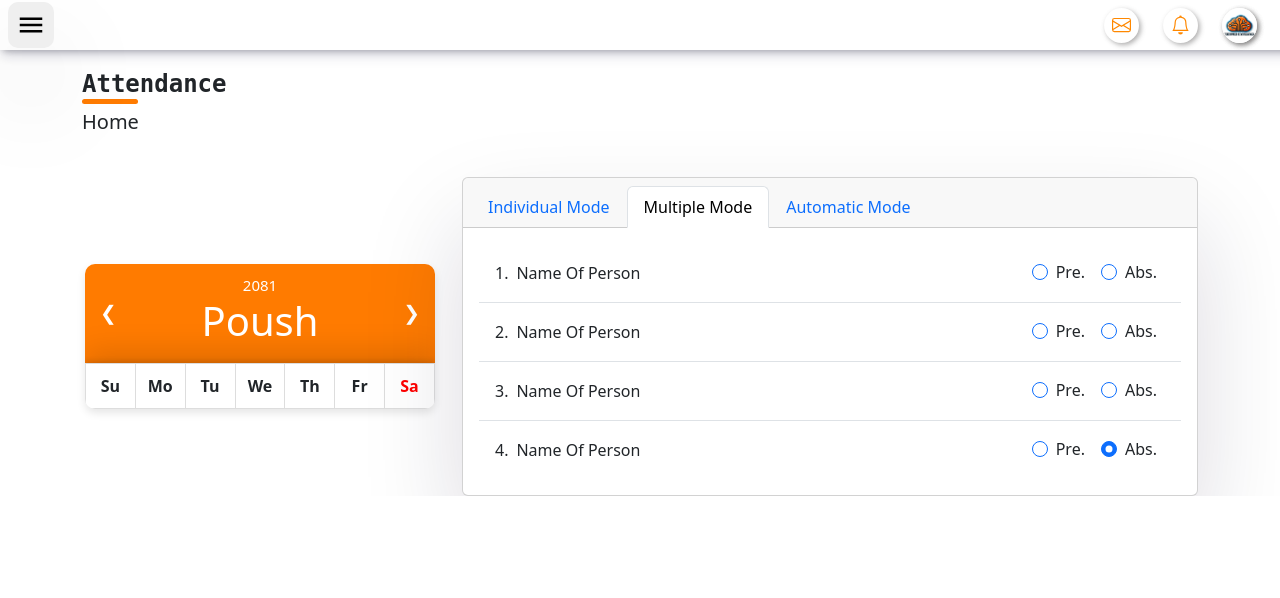
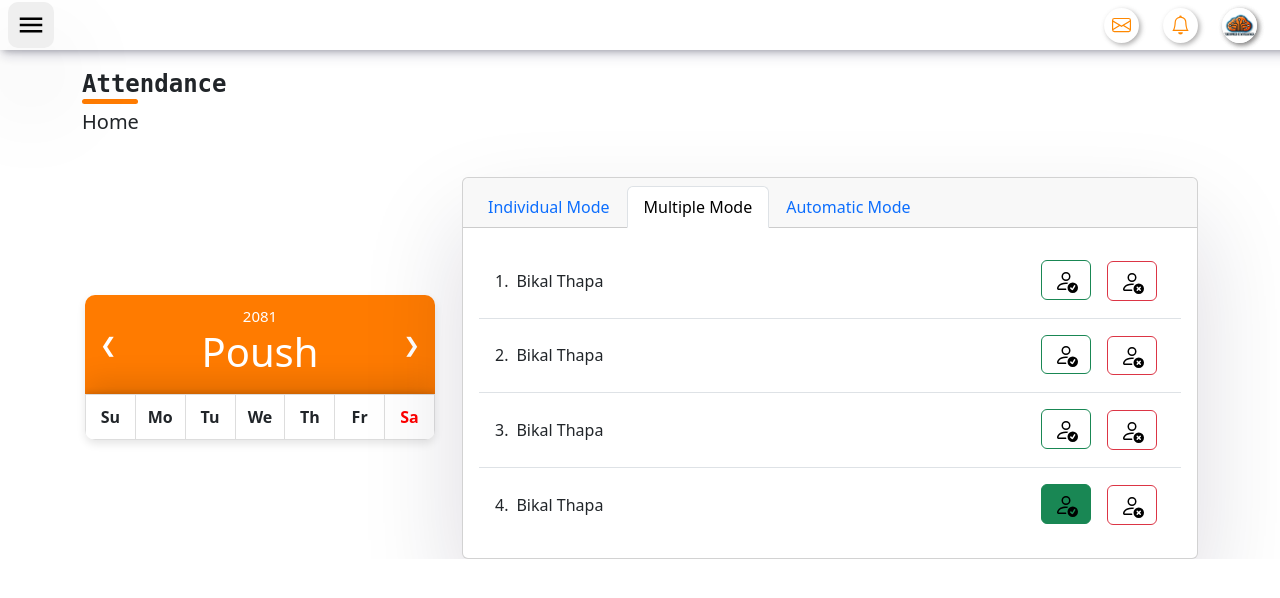
Before and after one commit to bikalthapa/Barsa, a PHP site: page /Tab/attandance.html in a window 1280 px wide. Shown: the top 598 px of the page. Run offline with PHP 8.4, Linux system fonts and the light colour scheme; lists and menus that the app fills with data are empty; some web fonts are replaced.

Commit message:
Attendance Design Changed

```diff
--- a/Backend/index.php
+++ b/Backend/index.php
@@ -9,7 +9,6 @@
     http://localhost/?typ=auth&act=create&c_email=<your_email@example.com>&c_password=<your_password>&c_name=<your_name>
     http://localhost/?typ=auth&act=check&c_email=<engineeringssbss@gmail.com>&c_password=<your_password>
 */
-
 header('Content-Type: application/json');
 header("Access-Control-Allow-Origin: *");
 include_once 'database.php';
@@ -58,7 +57,7 @@ if($typ=="auth"){
         $password = get_param("c_password");
         $result = $auth->createCredintial(["c_name"=>$username, "c_email"=>$email, "c_password"=>$password]);
         if($result!=false){
-            show_response(true,["c_apikey"=>$result]);
+            show_response(true,$result);
         }else{
             show_response(false,[],$no_change);
         }
--- a/Frontend/Tab/attandance.html
+++ b/Frontend/Tab/attandance.html
@@ -12,6 +12,15 @@
 </head>
 
 <body>
+  <div class="spinner-overlay d-none" id="loadingSpinner">
+    <div class="spinner">
+      <div class="spinner-border text-light" role="status">
+        <span class="visually-hidden">Loading...</span>
+      </div>
+      <b id="loadingText">Loading...</b>
+    </div>
+  </div>
+
   <!-- This is sidebar offcanvas -->
   <div class="offcanvas offcanvas-start" data-bs-scroll="true" tabindex="-1" id="offcanvasWithBothOptions"
     aria-labelledby="offcanvasWithBothOptionsLabel">
@@ -166,6 +175,7 @@
 
 
         </div>
+
         <div class="col-md-8 g-4">
           <!-- This is attendance cards  -->
           <div class="card text-center shadow4">
@@ -230,94 +240,62 @@
                 <ul class="list-group list-group-flush list-group-numbered text-start">
                   <li class="list-group-item hstack">
                     <div class="p-2">
-                      Name Of Person
+                      Bikal Thapa
                     </div>
                     <div class="ms-auto p-2">
                       <div class="form-check">
-                        <input class="form-check-input border-primary" type="radio" name="attendStatus" id="present1"
-                          value="option1" checked>
-                        <label class="form-check-label" for="present1">
-                          Pre.
-                        </label>
+                        <input type="radio" name="attendStatus" class="btn-check" id="btn-check-p" checked autocomplete="off">
+                        <label class="btn btn-outline-success" for="btn-check-p"><img src="../Icons/present.svg"/></label>
                       </div>
                     </div>
                     <div class="p-2">
-                      <div class="form-check">
-                        <input class="form-check-input border-primary" type="radio" name="attendStatus" id="absent1"
-                          value="option1" checked>
-                        <label class="form-check-label" for="absent1">
-                          Abs.
-                        </label>
-                      </div>
+                      <input type="radio" name="attendStatus" class="btn-check" id="btn-check-a" autocomplete="off">
+                      <label class="btn btn-outline-danger" for="btn-check-a"><img src="../Icons/absent.svg"/></label>
                     </div>
                   </li>
                   <li class="list-group-item hstack">
                     <div class="p-2">
-                      Name Of Person
+                      Bikal Thapa
                     </div>
                     <div class="ms-auto p-2">
                       <div class="form-check">
-                        <input class="form-check-input border-primary" type="radio" name="attendStatus" id="present1"
-                          value="option1" checked>
-                        <label class="form-check-label" for="present1">
-                          Pre.
-                        </label>
+                        <input type="radio" name="attendStatus" class="btn-check" id="btn-check-p" checked autocomplete="off">
+                        <label class="btn btn-outline-success" for="btn-check-p"><img src="../Icons/present.svg"/></label>
                       </div>
                     </div>
                     <div class="p-2">
-                      <div class="form-check">
-                        <input class="form-check-input border-primary" type="radio" name="attendStatus" id="absent1"
-                          value="option1" checked>
-                        <label class="form-check-label" for="absent1">
-                          Abs.
-                        </label>
-                      </div>
+                      <input type="radio" name="attendStatus" class="btn-check" id="btn-check-a" autocomplete="off">
+                      <label class="btn btn-outline-danger" for="btn-check-a"><img src="../Icons/absent.svg"/></label>
                     </div>
                   </li>
                   <li class="list-group-item hstack">
                     <div class="p-2">
-                      Name Of Person
+                      Bikal Thapa
                     </div>
                     <div class="ms-auto p-2">
                       <div class="form-check">
-                        <input class="form-check-input border-primary" type="radio" name="attendStatus" id="present1"
-                          value="option1" checked>
-                        <label class="form-check-label" for="present1">
-                          Pre.
-                        </label>
+                        <input type="radio" name="attendStatus" class="btn-check" id="btn-check-p" checked autocomplete="off">
+                        <label class="btn btn-outline-success" for="btn-check-p"><img src="../Icons/present.svg"/></label>
                       </div>
                     </div>
                     <div class="p-2">
-                      <div class="form-check">
-                        <input class="form-check-input border-primary" type="radio" name="attendStatus" id="absent1"
-                          value="option1" checked>
-                        <label class="form-check-label" for="absent1">
-                          Abs.
-                        </label>
-                      </div>
+                      <input type="radio" name="attendStatus" class="btn-check" id="btn-check-a" autocomplete="off">
+                      <label class="btn btn-outline-danger" for="btn-check-a"><img src="../Icons/absent.svg"/></label>
                     </div>
                   </li>
                   <li class="list-group-item hstack">
                     <div class="p-2">
-                      Name Of Person
+                      Bikal Thapa
                     </div>
                     <div class="ms-auto p-2">
                       <div class="form-check">
-                        <input class="form-check-input border-primary" type="radio" name="attendStatus" id="present1"
-                          value="option1" checked>
-                        <label class="form-check-label" for="present1">
-                          Pre.
-                        </label>
+                        <input type="radio" name="attendStatus" class="btn-check" id="btn-check-p" checked autocomplete="off">
+                        <label class="btn btn-outline-success" for="btn-check-p"><img src="../Icons/present.svg"/></label>
                       </div>
                     </div>
                     <div class="p-2">
-                      <div class="form-check">
-                        <input class="form-check-input border-primary" type="radio" name="attendStatus" id="absent1"
-                          value="option1" checked>
-                        <label class="form-check-label" for="absent1">
-                          Abs.
-                        </label>
-                      </div>
+                      <input type="radio" name="attendStatus" class="btn-check" id="btn-check-a" autocomplete="off">
+                      <label class="btn btn-outline-danger" for="btn-check-a"><img src="../Icons/absent.svg"/></label>
                     </div>
                   </li>
                 </ul>
@@ -333,15 +311,10 @@
 
 
 
-
-
-
-
-
     </div>
   </div>
 
-
+  <script src="../script/utilities/backend_connector.js"></script>
   <script src="../script/script.js"></script>
   <script src="../script/header_footer.js"></script>
   <script src="../script/attandance.js"></script>
--- a/Frontend/Tab/students.html
+++ b/Frontend/Tab/students.html
@@ -16,7 +16,7 @@
             <div class="spinner-border text-light" role="status">
                 <span class="visually-hidden">Loading...</span>
             </div>
-            <b>Loading...</b>
+            <b id="loadingText">Loading...</b>
         </div>
     </div>
 
--- a/Frontend/script/script.js
+++ b/Frontend/script/script.js
@@ -1,7 +1,12 @@
 let spinner = document.getElementById("loadingSpinner");
-const showSpinner = () => {
+let loadTextFld = document.getElementById("loadingText");
+// Function to show the spinners
+const showSpinner = (msg = "Loading...") => {
     spinner.classList.remove("d-none");
+    loadTextFld.innerHTML = msg;
 };
+
+// Function to hide the spinners
 const hideSpinner = () => {
     spinner.classList.add("d-none");
 };
--- a/Frontend/script/utilities/backend_connector.js
+++ b/Frontend/script/utilities/backend_connector.js
@@ -47,6 +47,11 @@ class BackendConnector {
             this.typ = "std";
             this.act = "update";
             this.param = `${this.baseUrl}?api_key=${this.get_api_key()}&typ=${this.typ}&act=${this.act}&c_id=${this.get_c_id()}&s_id=${this.data.s_id}&s_name=${this.data.name}&s_contact=${this.data.contact}&s_email=${this.data.email}&s_dob=${this.data.dob}&s_finger=${this.data.finger}&s_gender=${this.data.gender}`;
+        }else if (typ=="gtAtt"){
+            // http://localhost/?typ=att&act=read&api_key=23&c_id=1
+            this.typ = "attend";
+            this.act = "read";
+            this.param = `${this.baseUrl}?api_key=${this.get_api_key()}&typ=${this.typ}&act=${this.act}&c_id=${this.get_c_id()}`;
         }
     }
 
@@ -147,6 +152,13 @@ class BackendConnector {
         this.setParam("upStd");
         this.fetchBackend(onSuccess, onError);
     }
+
+
+    // -------------------------------- This section is for attendance ----------------------------------------
+    getAttendance(onSuccess, onError) {
+        this.setParam("gtAtt");
+        this.fetchBackend(onSuccess, onError);
+    }
 }
 
 let api_url = "http://localhost/";
--- a/Frontend/styles/attandance.css
+++ b/Frontend/styles/attandance.css
@@ -133,3 +133,13 @@ input[type=checkbox] {
   background: #f9f9f9;
   cursor: default;
 }
+.attended {
+  position:relative;
+}
+.attended::before {
+  content: "✓";
+  position: absolute;
+  top:0px;
+  left:0px;
+  color: green;
+}
```
Also changed, not shown: Backend/database.php (+13 -3 lines), Frontend/script/attandance.js (+63 -33 lines), Frontend/script/students.js (+11 -5 lines), Frontend/Icons/absent.svg (added), Frontend/Icons/present.svg (added).
